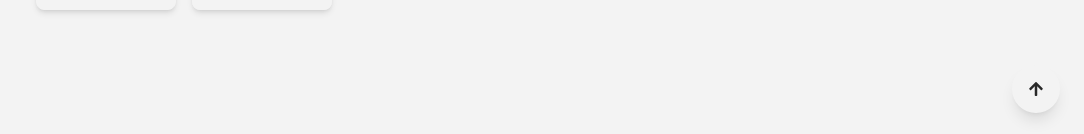
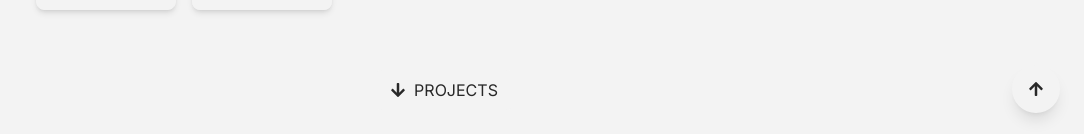
Before and after one commit to CodingQuercus/portfolio, a Next.js app: page / in a window 1280 px wide. Both pictures are taken after a click on the button "ABOUT ME". Shown: the part 1287-1421 px from the top of the page, without its empty margins (196-1280 px from the left). Built offline with nearby package versions, Linux system fonts and the light colour scheme.

Commit message:
accessiblity improvements (focus), new section animation and navgiation between sections.

```diff
--- a/package.json
+++ b/package.json
@@ -21,6 +21,8 @@
   "devDependencies": {
     "@eslint/eslintrc": "^3",
     "@tailwindcss/postcss": "^4",
+    "@types/node": "22.15.3",
+    "@types/react": "19.1.2",
     "eslint": "^9",
     "eslint-config-next": "15.3.1",
     "tailwindcss": "^4.1.4"
--- a/src/app/components/About.jsx
+++ b/src/app/components/About.jsx
@@ -40,7 +40,7 @@ export default function About() {
                         whileTap={{ scale: 0.95 }}
                         href="cv/Ake_Flatholm_CV.pdf"
                         download
-                        className="flex flex-row justify-center items-center gap-2 px-5 py-2 w-[140px] border border-[#f3f3f3] bg-[#f3f3f3] text-[#282828] rounded-lg shadow-md cursor-pointer hover:bg-[#328e6e] hover:border-[#328e6e] text-center"
+                        className="flex flex-row justify-center items-center gap-2 px-5 py-2 w-[140px] border border-[#f3f3f3] bg-[#f3f3f3] text-[#282828] rounded-lg shadow-md cursor-pointer hover:bg-[#328e6e] hover:border-[#328e6e] text-center focus:outline-none focus:ring-4 focus:ring-[#328E6E] focus:border-[#328E6E]"
                     >
                         <MdDownload /> Download
                     </motion.a>
@@ -50,7 +50,7 @@ export default function About() {
                         href="cv/Ake_Flatholm_CV.pdf"
                         target="_blank"
                         rel="noopener noreferrer"
-                        className="flex flex-row justify-center items-center gap-2 px-5 py-2 w-[140px] border border-[#f3f3f3] text-[#f3f3f3] rounded-lg shadow-md hover:bg-[#328e6e] hover:border-[#328e6e] cursor-pointer text-center"
+                        className="flex flex-row justify-center items-center gap-2 px-5 py-2 w-[140px] border border-[#f3f3f3] text-[#f3f3f3] rounded-lg shadow-md hover:bg-[#328e6e] hover:border-[#328e6e] cursor-pointer text-center focus:outline-none focus:ring-4 focus:ring-[#328E6E] focus:border-[#328E6E]"
                     >
                         <MdOpenInNew size={16} /> View
                     </motion.a>
--- a/src/app/components/Footer.jsx
+++ b/src/app/components/Footer.jsx
@@ -12,7 +12,7 @@ export default function Footer() {
                         href="https://github.com/CodingQuercus"
                         target="_blank"
                         whileHover={{ scale: 1.05 }}
-                        className="flex items-center gap-2 text-[#F3F3F3] hover:underline transition"
+                        className="flex items-center gap-2 text-[#F3F3F3] hover:underline transition focus:outline-none focus:ring-4 focus:ring-[#328E6E] focus:border-[#328E6E] focus:rounded-lg"
                     >
                         <FaGithub size={24}/>
                     </motion.a>
@@ -20,7 +20,7 @@ export default function Footer() {
                         href="https://www.linkedin.com/in/akeflatholm"
                         target="_blank"
                         whileHover={{ scale: 1.05 }}
-                        className="flex items-center gap-2 text-[#F3F3F3] hover:underline transition"
+                        className="flex items-center gap-2 text-[#F3F3F3] hover:underline transition focus:outline-none focus:ring-4 focus:ring-[#328E6E] focus:border-[#328E6E] focus:rounded-lg"
                     >
                         <FaLinkedin size={24}/>
                     </motion.a>
--- a/src/app/components/Navigation.jsx
+++ b/src/app/components/Navigation.jsx
@@ -2,17 +2,47 @@
 
 import { useState, useEffect } from 'react'
 import { motion, AnimatePresence } from 'framer-motion'
-import { MdClose } from 'react-icons/md'
+import { MdClose, MdHouse } from 'react-icons/md'
 
 import About from './About'
 import Projects from './Projects'
 import Contact from './Contact'
 
+import { FaArrowDown } from 'react-icons/fa'
+
+const sections = [
+    { id: 'about', label: 'ABOUT ME', content: <About /> },
+    { id: 'projects', label: 'PROJECTS', content: <Projects /> },
+    { id: 'contact', label: 'CONTACT', content: <Contact /> },
+]
+
 export default function Navigation() {
     const [activeSection, setActiveSection] = useState('')
+    const [isTransitioning, setIsTransitioning] = useState(false)
+    const [transitionDirection, setTransitionDirection] = useState('in')
+    const [pendingSection, setPendingSection] = useState('')
+
+    const [returningHome, setReturningHome] = useState(false)
+
 
     const handleClick = (section) => {
-        setActiveSection(activeSection === section ? '' : section)
+        if (section === activeSection) {
+            setTransitionDirection('out')
+            setIsTransitioning(true)
+            setTimeout(() => {
+                setActiveSection('')
+                setIsTransitioning(false)
+            }, 600)
+        } else {
+            setPendingSection(section)
+            setTransitionDirection('in')
+            setIsTransitioning(true)
+            setTimeout(() => {
+                setActiveSection(section)
+                setPendingSection('')
+                setIsTransitioning(false)
+            }, 600)
+        }
     }
 
     useEffect(() => {
@@ -20,27 +50,36 @@ export default function Navigation() {
             document.body.style.overflow = 'hidden'
         } else {
             document.body.style.overflow = ''
+            if (returningHome) {
+                window.scrollTo({ top: 0 })
+                setReturningHome(false)
             }
-
+        }
         return () => {
             document.body.style.overflow = ''
         }
-    }, [activeSection])
-
-    const sections = [
-        { id: 'about', label: 'ABOUT ME', content: <About /> },
-        { id: 'projects', label: 'PROJECTS', content: <Projects /> },
-        { id: 'contact', label: 'CONTACT', content: <Contact /> },
-    ]
+    }, [activeSection, returningHome])
 
     return (
-        <div id="navigation" className="flex justify-center items-center py-20 min-h-screen bg-[#f3f3f3] text-[#282828] dark:bg-[#282828] dark:text-[#f3f3f3]">
+        <div id="navigation" className="relative flex justify-center items-center py-20 min-h-screen bg-[#f3f3f3] text-[#282828] dark:bg-[#282828] dark:text-[#f3f3f3]">
+            <AnimatePresence>
+                {isTransitioning && (
+                    <motion.div
+                        key="transition-overlay"
+                        initial={{ y: '100%' }}
+                        animate={{ y: 0 }}
+                        exit={{ y: '-100%' }}
+                        transition={{ duration: 0.5, ease: 'easeInOut' }}
+                        className="fixed inset-0 z-50 bg-[#328E6E]"
+                    />
+                )}
+            </AnimatePresence>
+
             <div className="flex flex-col w-full">
                 {sections.map(({ id, label }) => (
                     <button
                         key={id}
-                        className={`text-4xl sm:text-6xl md:text-7xl lg:text-8xl font-bold py-6 sm:py-8 md:py-10 w-full text-center px-4 md:pl-10 md:pr-20 transition duration-500 cursor-pointer
-                            ${activeSection === id ? 'bg-[#328e6e]' : 'hover:bg-[#328e6e]'}`}
+                        className="text-4xl sm:text-6xl md:text-7xl lg:text-8xl font-bold py-6 sm:py-8 md:py-10 w-full text-center px-4 md:pl-10 md:pr-20 transition duration-500 cursor-pointer hover:bg-[#328E6E] focus:outline-none focus:ring-4 focus:ring-[#328E6E] focus:border-[#328E6E]"
                         onClick={() => handleClick(id)}
                     >
                         {label}
@@ -49,14 +88,13 @@ export default function Navigation() {
             </div>
 
             <AnimatePresence>
-                {sections.map(({ id, content }) =>
-                    activeSection === id ? (
+                {activeSection && !isTransitioning && (
                     <motion.div
-                            key="modal"
+                        key={activeSection}
                         initial={{ y: '100%' }}
                         animate={{ y: 0 }}
-                            exit={{ y: '100%' }}
-                            transition={{ duration: 0.4, ease: [0.25, 1, 0.5, 1] }}
+                        exit={{ y: '-100%' }}
+                        transition={{ duration: 0.5, ease: 'easeInOut' }}
                         className="fixed inset-0 z-40 bg-[#f3f3f3] dark:bg-[#282828] overflow-y-auto flex flex-col items-center"
                     >
                         <div className="sticky top-0 w-full max-w-screen-lg bg-inherit z-50 border-b border-[#f3f3f3]">
@@ -67,12 +105,8 @@ export default function Navigation() {
 
                                 <motion.button
                                     key="close-button"
-                                        initial={{ opacity: 0, y: 20 }}
-                                        animate={{ opacity: 1, y: 0 }}
-                                        exit={{ opacity: 0, y: 20 }}
-                                        transition={{ duration: 0.3 }}
-                                        onClick={() => setActiveSection('')}
-                                        className="absolute right-4 sm:right-6 top-1/2 -translate-y-1/2 text-sm sm:text-base md:text-lg bg-[#f3f3f3] text-[#282828] p-2 sm:p-3 rounded-full hover:bg-[#328E6E] cursor-pointer"
+                                    onClick={() => handleClick(activeSection)}
+                                    className="absolute right-4 sm:right-6 top-1/2 -translate-y-1/2 text-sm sm:text-base md:text-lg bg-[#f3f3f3] text-[#282828] p-2 sm:p-3 rounded-full hover:bg-[#328E6E] cursor-pointer focus:outline-none focus:ring-4 focus:ring-[#328E6E] focus:border-[#328E6E]"
                                     aria-label="Close section"
                                     whileHover={{ scale: 1.05 }}
                                     whileTap={{ scale: 0.9 }}
@@ -82,13 +116,41 @@ export default function Navigation() {
                             </div>
                         </div>
 
+                        <div className="w-full max-w-screen-lg p-6 pt-4 sm:pt-8">
+                            {sections.find((section) => section.id === activeSection)?.content}
+                            <div className="flex justify-center my-5">
+                                {sections.findIndex((s) => s.id === activeSection) < sections.length - 1 ? (
+                                    <motion.button
+                                        onClick={() => {
+                                            const currentIndex = sections.findIndex((s) => s.id === activeSection)
+                                            const nextSection = sections[currentIndex + 1].id
+                                            handleClick(nextSection)
+                                        }}
+                                        className="bg-[#f3f3f3] text-[#282828] px-4 py-2 rounded-lg flex items-center gap-2 hover:bg-[#328e6e] cursor-pointer focus:outline-none focus:ring-4 focus:ring-[#328E6E] focus:border-[#328E6E]"
+                                        whileHover={{ scale: 1.05 }}
+                                        whileTap={{ scale: 0.95 }}
+                                    >
+                                        <FaArrowDown className="flex-1" />
+                                        {sections[sections.findIndex((s) => s.id === activeSection) + 1].label}
+                                    </motion.button>
+                                ) : (
+                                    <motion.button
+                                        onClick={() => {
+                                            setReturningHome(true)
+                                            handleClick(activeSection)
+                                        }}
+                                        className="bg-[#f3f3f3] text-[#282828] px-4 py-2 rounded-lg flex items-center gap-2 hover:bg-[#328e6e] cursor-pointer focus:outline-none focus:ring-4 focus:ring-[#328E6E] focus:border-[#328E6E]"
+                                        whileHover={{ scale: 1.05 }}
+                                        whileTap={{ scale: 0.95 }}
+                                    >
+                                        <MdHouse className="flex-1" />
+                                        HOME
+                                    </motion.button>
+                                )}
+                            </div>
 
-                            <div className="w-full max-w-screen-lg p-6 pt-4 sm:pt-8">
-                                {content}
                         </div>
                     </motion.div>
-
-                    ) : null
                 )}
             </AnimatePresence>
         </div>
--- a/src/app/components/ProjectCard.jsx
+++ b/src/app/components/ProjectCard.jsx
@@ -48,7 +48,7 @@ const ProjectCard = ({
                 whileTap={{ scale: 0.95 }}
                 onClick={() => setIsExpanded(!isExpanded)}
                 className={`ml-10 mb-5 w-[120px] text-md py-2 px-4 rounded-lg cursor-pointer
-                    ${isExpanded ? 'bg-[#f3f3f3] text-[#282828] hover:underline border-[#f3f3f3]' : 'text-[#f3f3f3] border border-[#f3f3f3] hover:underline hover:text-[#f3f3f3]'}`}
+                    ${isExpanded ? 'bg-[#f3f3f3] text-[#282828] hover:underline border-[#f3f3f3]' : 'text-[#f3f3f3] border border-[#f3f3f3] hover:underline hover:text-[#f3f3f3] focus:outline-none focus:ring-4 focus:ring-[#328E6E] focus:border-[#328E6E]'}`}
             >
                 {isExpanded ? "Show less" : "Show more"}
             </motion.button>
--- a/src/app/components/ScrollToTopButton.jsx
+++ b/src/app/components/ScrollToTopButton.jsx
@@ -20,7 +20,7 @@ export default function ScrollToTopButton() {
             const windowHeight = window.innerHeight;
             const documentHeight = document.documentElement.scrollHeight;
 
-            setIsAtBottom(scrollTop + windowHeight >= documentHeight - 50);
+            setIsAtBottom(scrollTop + windowHeight >= documentHeight - 25);
         };
 
         window.addEventListener("scroll", handleScroll);
@@ -34,7 +34,7 @@ export default function ScrollToTopButton() {
             whileHover={{ scale: 1.05 }}
             whileTap={{ scale: 0.9 }}
             onClick={scrollToTop}
-            className="fixed bottom-6 right-6 bg-[#f3f3f3] hover:bg-[#328E6E] text-[#282828] p-4 rounded-full shadow-lg z-50 cursor-pointer"
+            className="fixed bottom-6 right-6 bg-[#f3f3f3] hover:bg-[#328E6E] text-[#282828] p-4 rounded-full shadow-lg z-50 cursor-pointer focus:outline-none focus:ring-4 focus:ring-[#328E6E] focus:border-[#328E6E]"
             aria-label="Back to Top"
             initial={{ opacity: 0, y: 50 }}
             animate={{ opacity: 1, y: 0 }}
```
Also changed, not shown: src/app/components/Contact.jsx (+4 -4 lines), src/app/components/Hero.jsx (+4 -4 lines), 1 other file (tests, documents, lock files or other folders). Lines whose indentation alone changed are shown as unchanged.
